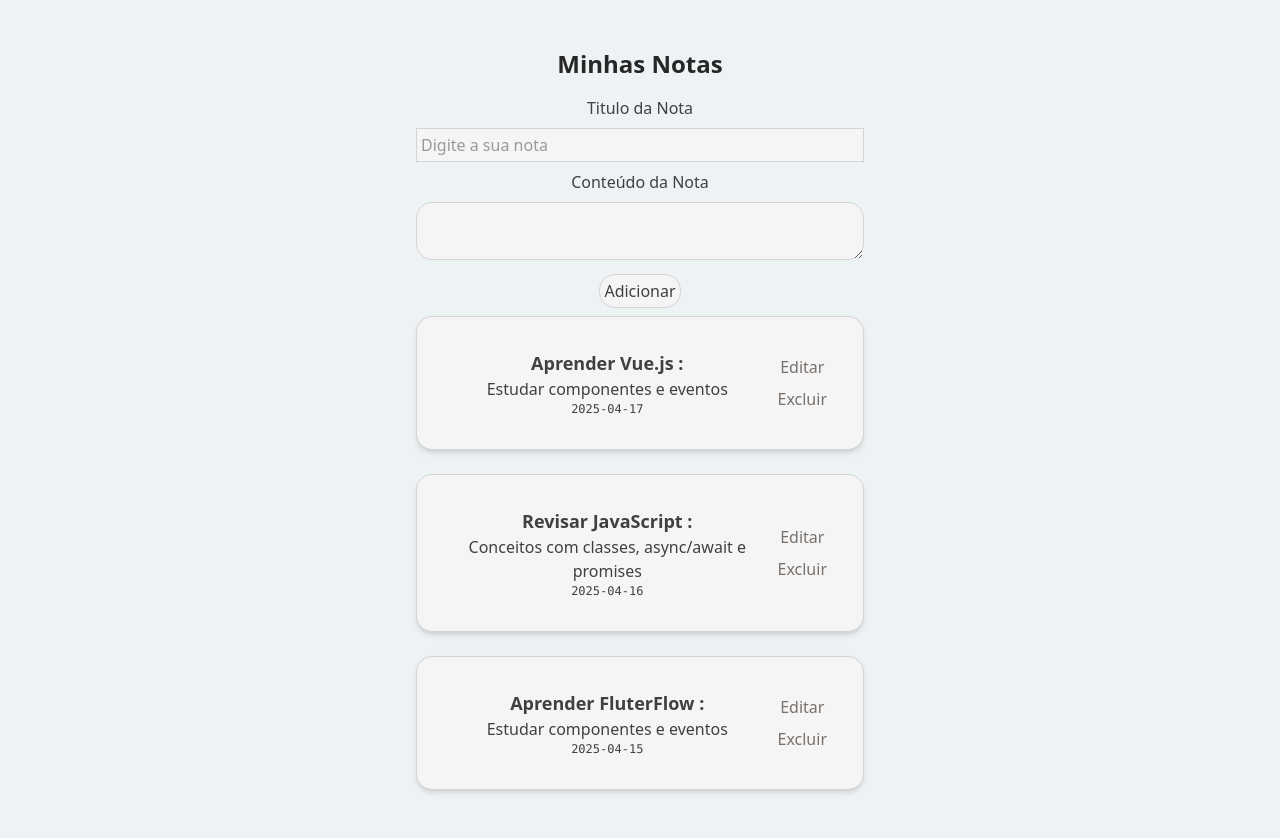
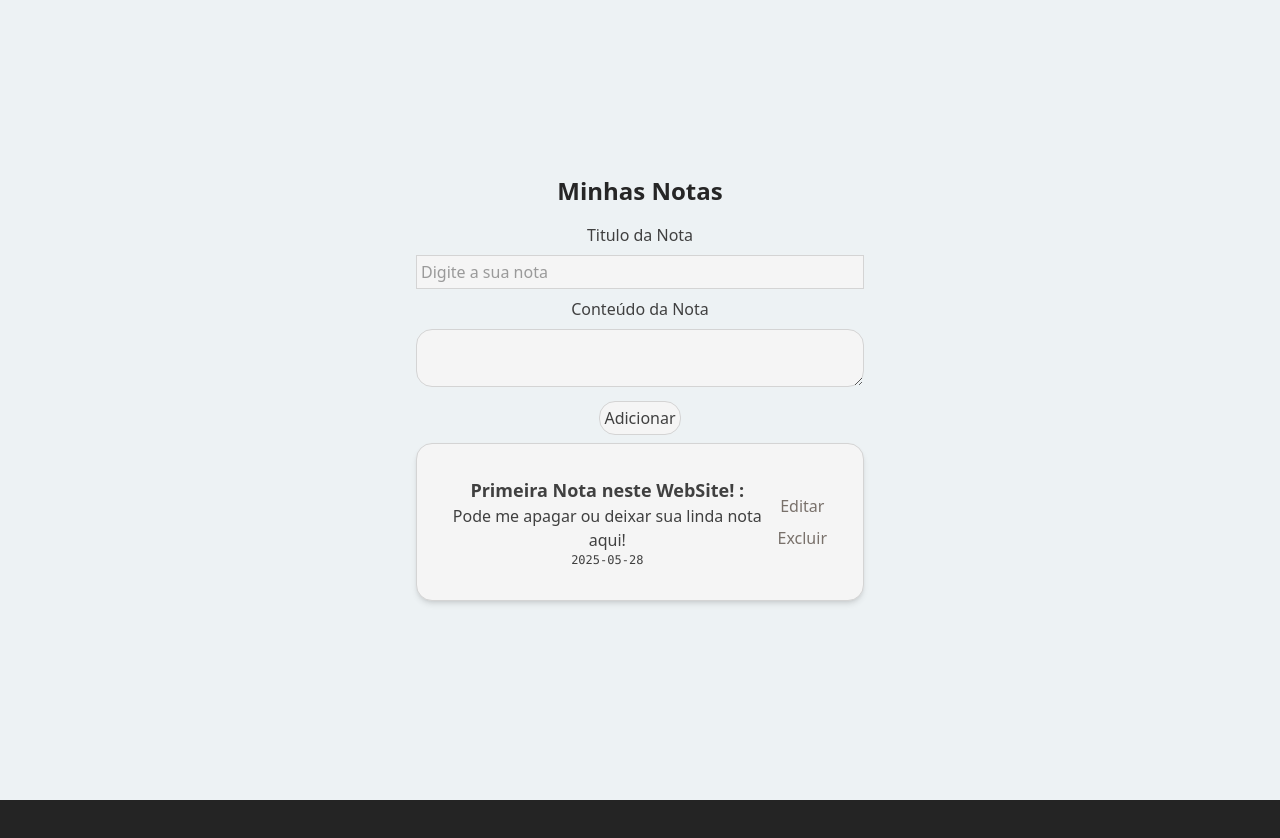
Before and after one commit to IsraelPina32/Sistema-Notas, a Vue app: page / in a window 1280 px wide. Shown: the top 838 px of the page. After the commit the page ends 800 px from the top, so only its background shows below. Built offline with nearby package versions, Linux system fonts and the light colour scheme.

Commit message:
refactor(App.vue): refatorando o código e corrigindo alguns erros.

```diff
--- a/src/App.vue
+++ b/src/App.vue
@@ -26,9 +26,7 @@ import NoteCard from './components/NoteCard.vue'
 
 
 const notes = ref([
-    { id: 1, title: 'Aprender Vue.js', content: 'Estudar componentes e eventos', createdAt: '2025-04-17', },
-    { id: 2, title: 'Revisar JavaScript', content: 'Conceitos com classes, async/await e promises', createdAt: '2025-04-16' },
-    { id: 3, title: 'Aprender FluterFlow', content: "Estudar componentes e eventos", createdAt: "2025-04-15" }])
+    { id: 1, title: 'Primeira Nota neste WebSite!', content: 'Pode me apagar ou deixar sua linda nota aqui!', createdAt: '2025-05-28'}])
 const newNote = ref({ title: '', content: '' })
 const isEditing = ref(false)
 const editId = ref(null)
@@ -41,7 +39,7 @@ const addNote = () => {
         if (index !== -1) {
             notes.value[index] = {
                 ...notes.value[index],
-                title: newNote.value.titile,
+                title: newNote.value.title,
                 content: newNote.value.content,
             }
         }
@@ -69,8 +67,23 @@ const handleEdit = (note) => {
 }
 
 const handleDelete = (note) => {
+    const trash = JSON.parse(localStorage.getItem('trash') || '[]')
+    trash.push(note)
+    localStorage.setItem('trash', JSON.stringify(trash))
+
+
     notes.value = notes.value.filter(n => n.id !== note.id)
     saveNotes()
+}
+
+const restoreFromTrash = (noteID) => {
+    const trash = JSON.parse(localStorage.getItem('trash') || '[]')
+    const note = trash.find(n => n.id === noteID)
+    if(note) {
+        notes.value.push(note)
+        saveNotes()
+        localStorage.setItem('trash', JSON.stringify(trash.filter(n => n.id !== noteID)))
+    }
 }
 
 const saveNotes = () => {
@@ -79,7 +92,6 @@ const saveNotes = () => {
 
 onMounted(() => {
     const  saved = localStorage.getItem('notes')
-
     if (saved) {
         notes.value = JSON.parse(saved)
     }
```
